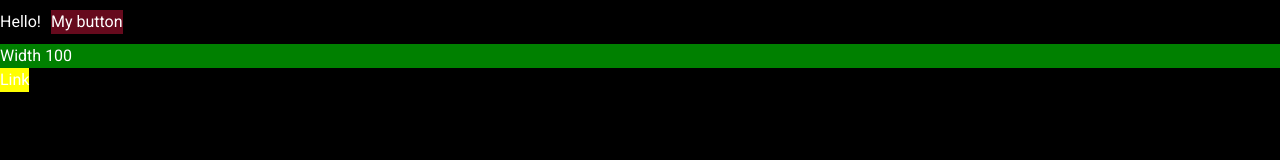
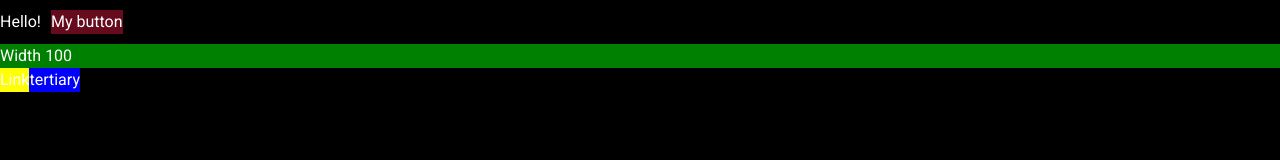
Before and after one commit to Vasilievkosta/saturn, a React (Vite) app: page / in a window 1280 px wide. Shown: the top 160 px of the page. Built offline with nearby package versions, Linux system fonts and the light colour scheme.

Commit message:
added Component to App

```diff
--- a/src/App.tsx
+++ b/src/App.tsx
@@ -12,6 +12,7 @@ export function App() {
         Width 100
       </Button>
       <Button variant="link">Link</Button>
+      <Button variant="tertiary">tertiary</Button>
     </div>
   );
 }
```
